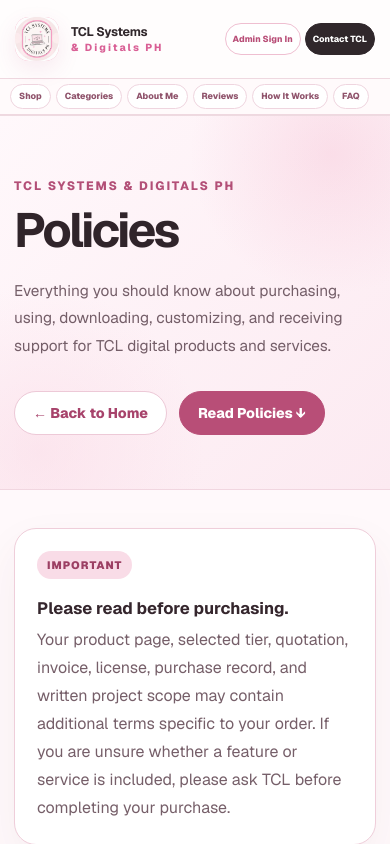
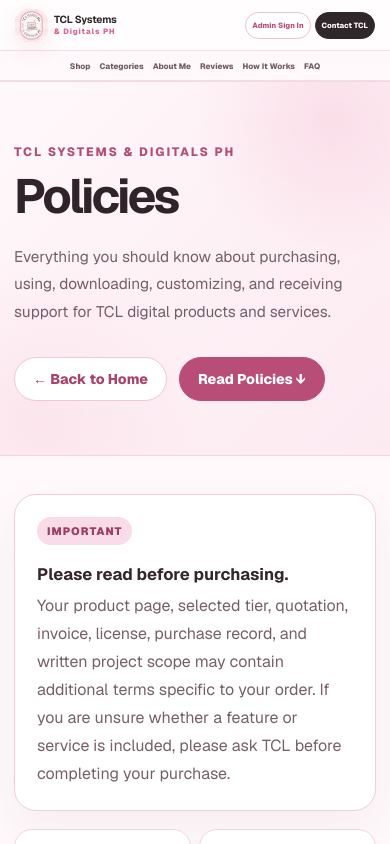
Before and after one commit to tclsystemsanddigitalsph/tcl-systems-digitals, a Next.js app: page /policies in a window 390 px wide. Shown: the top 844 px of the page. Built offline with nearby package versions, Linux system fonts and the light colour scheme.

Commit message:
Refine mobile header and review slider

```diff
--- a/components/ReviewsSliderClient.module.css
+++ b/components/ReviewsSliderClient.module.css
@@ -1,5 +1,6 @@
 .shell {
   width: 100%;
+  overflow: hidden;
 }
 
 .slider {
@@ -20,6 +21,7 @@
 
 .reviewCard {
   position: relative !important;
+  box-sizing: border-box !important;
   flex: 0 0 calc((100% - 48px) / 3) !important;
   width: calc((100% - 48px) / 3) !important;
   min-width: 0 !important;
@@ -119,67 +121,96 @@
 }
 
 @media (max-width: 650px) {
+  .shell {
+    padding: 0 8px;
+  }
+
   .slider {
     gap: 12px !important;
+    padding: 0 2px !important;
+    scroll-padding-inline: 2px !important;
   }
 
   .reviewCard {
-    flex: 0 0 100% !important;
-    width: 100% !important;
-    max-width: 100% !important;
-    padding: 18px !important;
-    border-radius: 20px !important;
+    flex: 0 0 calc(100% - 12px) !important;
+    width: calc(100% - 12px) !important;
+    max-width: calc(100% - 12px) !important;
+    padding: 16px !important;
+    border-radius: 18px !important;
   }
 
   .cardTop {
-    min-height: 42px !important;
-    margin-bottom: 14px !important;
+    min-height: 40px !important;
+    margin-bottom: 12px !important;
   }
 
   .quoteIcon {
-    width: 42px !important;
-    height: 42px !important;
-    border-radius: 13px !important;
-    font-size: 1.25rem !important;
+    width: 40px !important;
+    height: 40px !important;
+    border-radius: 12px !important;
+    font-size: 1.15rem !important;
   }
 
   .stars {
-    font-size: 1rem !important;
-    letter-spacing: 1px !important;
+    font-size: 0.95rem !important;
+    letter-spacing: 0.8px !important;
   }
 
   .reviewText {
-    margin: 0 0 18px !important;
-    font-size: 0.9rem !important;
-    line-height: 1.58 !important;
+    margin: 0 0 16px !important;
+    font-size: 0.84rem !important;
+    line-height: 1.5 !important;
   }
 
   .client {
-    gap: 11px !important;
-    padding-top: 16px !important;
+    gap: 10px !important;
+    padding-top: 14px !important;
   }
 
   .avatar {
-    width: 46px !important;
-    height: 46px !important;
-    flex: 0 0 46px !important;
+    width: 42px !important;
+    height: 42px !important;
+    flex: 0 0 42px !important;
   }
 
   .product {
-    margin-top: 14px !important;
-    padding: 11px 13px !important;
-    border-radius: 13px !important;
+    margin-top: 12px !important;
+    padding: 10px 11px !important;
+    border-radius: 12px !important;
   }
 
   .controls {
-    margin-top: 16px !important;
+    margin-top: 14px !important;
   }
 
   .arrow {
-    width: 38px !important;
-    height: 38px !important;
-    min-width: 38px !important;
-    min-height: 38px !important;
+    width: 36px !important;
+    height: 36px !important;
+    min-width: 36px !important;
+    min-height: 36px !important;
+    font-size: 0.86rem !important;
+  }
+}
+
+@media (max-width: 390px) {
+  .shell {
+    padding: 0 10px;
+  }
+
+  .reviewCard {
+    flex-basis: calc(100% - 16px) !important;
+    width: calc(100% - 16px) !important;
+    max-width: calc(100% - 16px) !important;
+    padding: 14px !important;
+    border-radius: 17px !important;
+  }
+
+  .reviewText {
+    font-size: 0.8rem !important;
+    line-height: 1.48 !important;
+  }
+
+  .stars {
     font-size: 0.9rem !important;
   }
 }
--- a/components/SiteHeader.module.css
+++ b/components/SiteHeader.module.css
@@ -36,101 +36,191 @@
 }
 
 @media (max-width: 900px) {
+  :global(.nav-shell) {
+    min-height: 58px !important;
+    gap: 8px !important;
+    padding-top: 7px !important;
+    padding-bottom: 7px !important;
+  }
+
+  :global(.brand) {
+    min-width: 0 !important;
+    gap: 8px !important;
+  }
+
+  :global(.brand-logo-shell),
+  :global(.brand-logo-image) {
+    width: 40px !important;
+    height: 40px !important;
+  }
+
+  :global(.brand-logo-shell) {
+    flex: 0 0 40px !important;
+  }
+
+  :global(.brand-copy strong) {
+    font-size: 0.76rem !important;
+    line-height: 1.15 !important;
+  }
+
+  :global(.brand-copy small) {
+    margin-top: 2px !important;
+    font-size: 0.58rem !important;
+    line-height: 1.15 !important;
+    letter-spacing: 0.16em !important;
+  }
+
   .actions {
     margin-left: auto;
-    gap: 6px;
+    gap: 5px;
   }
 
   .actionButton {
-    min-height: 36px;
-    padding: 0 10px;
-    font-size: 0.64rem;
+    min-height: 31px;
+    padding: 0 8px;
+    font-size: 0.55rem;
   }
 
   .mobileNav {
     display: block;
     width: 100%;
-    padding: 6px 0;
-    border-top: 1px solid rgba(223, 183, 198, 0.5);
-    border-bottom: 1px solid rgba(223, 183, 198, 0.5);
-    background: #fffafb;
+    overflow-x: auto;
+    border-top: 1px solid rgba(223, 183, 198, 0.42);
+    border-bottom: 1px solid rgba(223, 183, 198, 0.42);
+    background: rgba(255, 250, 252, 0.96);
+    scrollbar-width: none;
+    -webkit-overflow-scrolling: touch;
+  }
+
+  .mobileNav::-webkit-scrollbar {
+    display: none;
   }
 
   .mobileTrack {
     display: flex;
-    width: 100%;
+    width: max-content;
+    min-width: 100%;
     align-items: center;
-    gap: 6px;
-    overflow-x: auto;
-    padding: 0 12px;
-    scrollbar-width: none;
-    -webkit-overflow-scrolling: touch;
-  }
-
-  .mobileTrack::-webkit-scrollbar {
-    display: none;
+    justify-content: center;
+    gap: 14px;
+    padding: 7px 12px;
   }
 
   .mobilePill {
     display: inline-flex;
     flex: 0 0 auto;
-    min-height: 28px;
+    min-height: 22px;
     align-items: center;
     justify-content: center;
-    padding: 0 10px;
-    border: 1px solid #efd5df;
-    border-radius: 999px;
-    background: #ffffff;
-    color: #8f536b;
-    font-size: 0.62rem;
+    padding: 0;
+    border: 0;
+    border-radius: 0;
+    background: transparent;
+    color: #705b64;
+    font-size: 0.58rem;
     font-weight: 800;
     line-height: 1;
     text-decoration: none;
     white-space: nowrap;
   }
+
+  .mobilePill:hover {
+    color: #b84e77;
+  }
 }
 
 @media (max-width: 650px) {
-  .actions {
-    gap: 5px;
+  :global(.nav-shell) {
+    min-height: 54px !important;
+    gap: 6px !important;
+    padding-top: 6px !important;
+    padding-bottom: 6px !important;
   }
 
-  .actionButton {
-    min-height: 34px;
-    padding: 0 8px;
-    font-size: 0.59rem;
+  :global(.brand) {
+    gap: 6px !important;
   }
 
-  .mobileNav {
-    padding: 5px 0;
+  :global(.brand-logo-shell),
+  :global(.brand-logo-image) {
+    width: 36px !important;
+    height: 36px !important;
   }
 
-  .mobileTrack {
-    gap: 5px;
-    padding: 0 10px;
+  :global(.brand-logo-shell) {
+    flex-basis: 36px !important;
   }
 
-  .mobilePill {
-    min-height: 26px;
-    padding: 0 9px;
-    font-size: 0.58rem;
+  :global(.brand-copy strong) {
+    font-size: 0.7rem !important;
   }
-}
 
-@media (max-width: 430px) {
+  :global(.brand-copy small) {
+    font-size: 0.53rem !important;
+    letter-spacing: 0.14em !important;
+  }
+
   .actions {
     gap: 4px;
   }
 
   .actionButton {
-    min-height: 32px;
+    min-height: 29px;
     padding: 0 7px;
-    font-size: 0.55rem;
+    font-size: 0.51rem;
+  }
+
+  .mobileTrack {
+    gap: 11px;
+    padding: 6px 10px;
   }
 
   .mobilePill {
-    min-height: 25px;
-    padding: 0 8px;
-    font-size: 0.55rem;
+    min-height: 20px;
+    font-size: 0.54rem;
   }
 }
+
+@media (max-width: 430px) {
+  :global(.nav-shell) {
+    min-height: 50px !important;
+    gap: 5px !important;
+    padding-top: 5px !important;
+    padding-bottom: 5px !important;
+  }
+
+  :global(.brand-logo-shell),
+  :global(.brand-logo-image) {
+    width: 33px !important;
+    height: 33px !important;
+  }
+
+  :global(.brand-logo-shell) {
+    flex-basis: 33px !important;
+  }
+
+  :global(.brand-copy strong) {
+    font-size: 0.64rem !important;
+  }
+
+  :global(.brand-copy small) {
+    font-size: 0.48rem !important;
+    letter-spacing: 0.12em !important;
+  }
+
+  .actionButton {
+    min-height: 27px;
+    padding: 0 6px;
+    font-size: 0.47rem;
+  }
+
+  .mobileTrack {
+    gap: 9px;
+    padding: 5px 9px;
+  }
+
+  .mobilePill {
+    min-height: 19px;
+    font-size: 0.5rem;
+  }
+}
```
Also changed, not shown: app/shop/editable-booking-system/page.tsx (line endings or trailing spaces).
